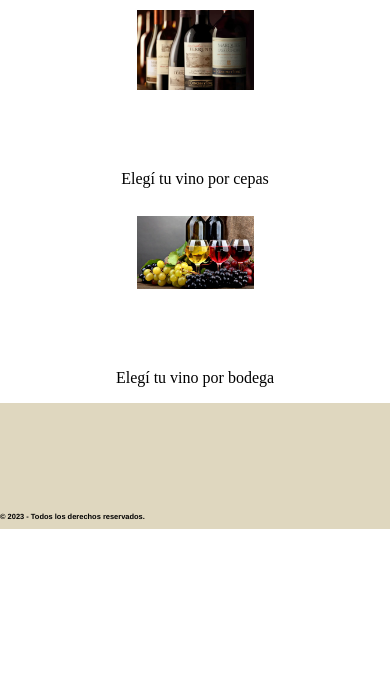
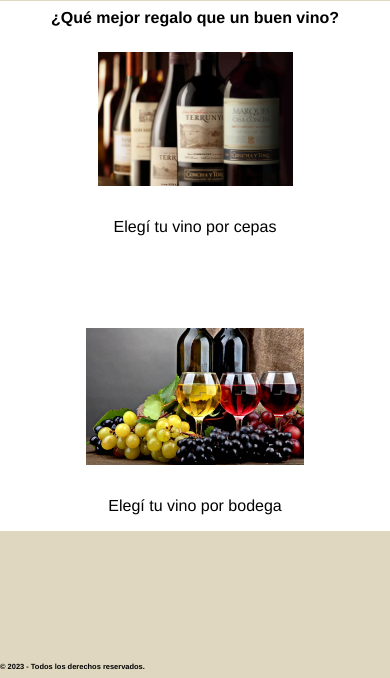
Before and after one commit to LuizaRMunoz/PF-Luiza-Rangel-Gama-Mu-oz-de-Satana, a website: page pages/regalos.html in a window 390 px wide. Shown: the part 352-1030 px from the top of the page. Before the commit the page ends 881 px from the top, so only its background shows below. Drawn offline with Linux system fonts and the light colour scheme.

Commit message:
terminé de arreglar el regalos html, y el sass + media queries

```diff
--- a/pages/regalos.html
+++ b/pages/regalos.html
@@ -28,16 +28,18 @@
         <article>
             <h2>¿Qué mejor regalo que un buen vino?</h2>
         </article>
+        <section>
             <div>
-            <img width="50%"
+                <img
                 src="../assets/bodegas.webp" alt="Por bodega">
                 <p>Elegí tu vino por cepas</p>
             </div>
             <div>
-            <img width="50%"
+                <img class="img2"
                 src="../assets/cepas.webp" alt="Por cepas">
                 <p>Elegí tu vino por bodega</p>
             </div>
+        </section>
     </main>
     <footer>
         <div>
--- a/scss/_main.scss
+++ b/scss/_main.scss
@@ -122,18 +122,27 @@
             @include mq {font-size: 1rem}
         }
     }
-    div {
-        @include flexible (flex, row, wrap, space-around, center);
-        row-gap: 1rem;
+    section {
+        @include flexible (flex, row, nowrap, normal,normal);
         @include mq {
             @include flexible (flex, column, nowrap, space-between, center);
             row-gap: 4rem;
-        }
+    }
+    }
+    div {
+        @include flexible (flex, column, wrap, space-around, center);
+        row-gap: 1rem;
         img {
-
-            width: 30%;
+            width: 50%;
             object-fit: cover;
             margin-top: 3%;
+        }
+        .img2 {
+            @extend img ;
+            width: 56%;
+        }
+        p {
+            font-family: map-get($map: $fuente, $key: "main" );
         }
     }
 
```
Also changed, not shown: css/estilo.css, 1 other file. Lines whose indentation alone changed are shown as unchanged.
